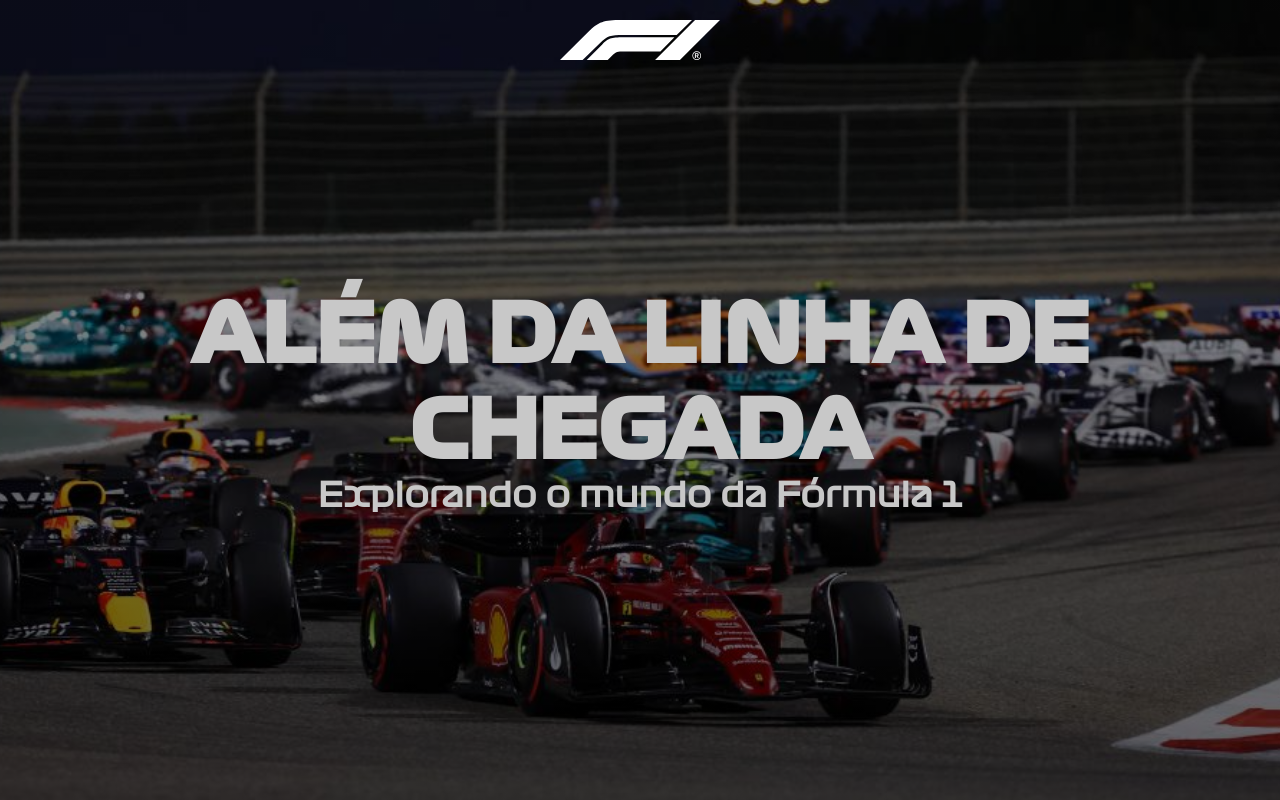
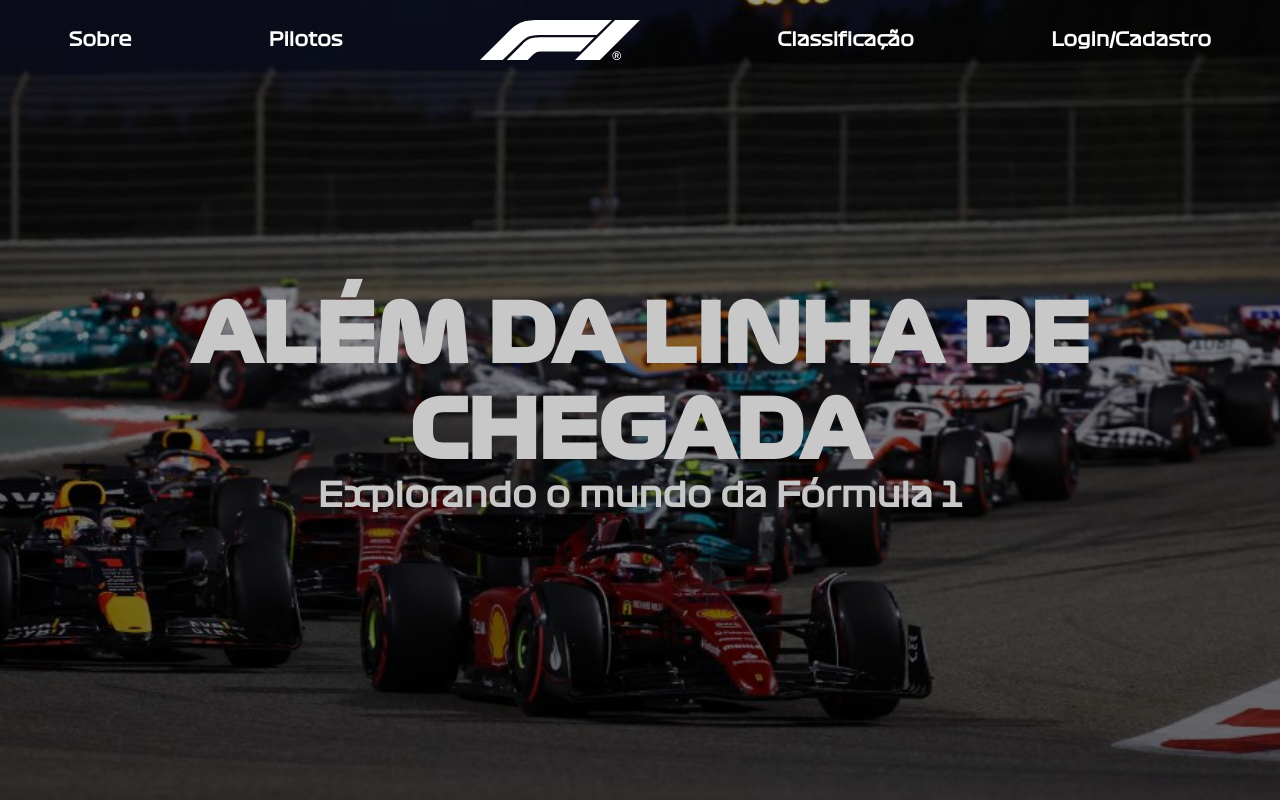
Before and after one commit to kelvinchriis/formula-one-career, a plain HTML site: page index.html in a window 1280 px wide. Shown: the top 800 px of the page. Drawn offline with Linux system fonts and the light colour scheme.

```diff
--- a/index.html
+++ b/index.html
@@ -12,8 +12,20 @@
 
     <!-- HEADER -->
     <div class="header" style="z-index: 6;">
+        <!-- <h3 id="mostrar"></h3> -->
+        <a href="">
+            <h2>Sobre</h2>
+        </a>
+        <a href="">
+            <h2>Pilotos</h2>
+        </a>
         <img src="assets/index/f1_logo.svg" style="height: 50%; width: auto;">
-        <h3 id="mostrar"></h3>
+        <a href="">
+            <h2>Classificação</h2>
+        </a>
+        <a href="">
+            <h2>Login/Cadastro</h2>
+        </a>
     </div>
 
     <!-- INIT -->
--- a/style/index.css
+++ b/style/index.css
@@ -16,6 +16,10 @@
     background: linear-gradient(rgba(0, 0, 0, 0.0),rgba(200, 50, 0, 0.9),rgba(200, 50, 0, 0.9),rgba(200, 50, 0, 0.9),rgba(200, 50, 0, 0.9),rgba(200, 50, 0, 0.9),rgba(200, 50, 0, 0.9),rgba(200, 50, 0, 0.9),rgba(200, 50, 0, 0.9),rgba(200, 50, 0, 0.9),rgba(0, 0, 0, 0.0));
     height: 20px;
 }
+a {
+    all: unset;
+    cursor: pointer;
+}
 h1 {
     font-size: 40pt;
     font-family: f1, sans-serif;
@@ -33,9 +37,10 @@
     align-items: center;
     width: 100%;
     height: 80px;
-    justify-content: center;
+    justify-content: space-around;
     position: fixed;
     transition: 0.5s;
+    color: white;
 }
 .side-car {
     display: flex;
```
